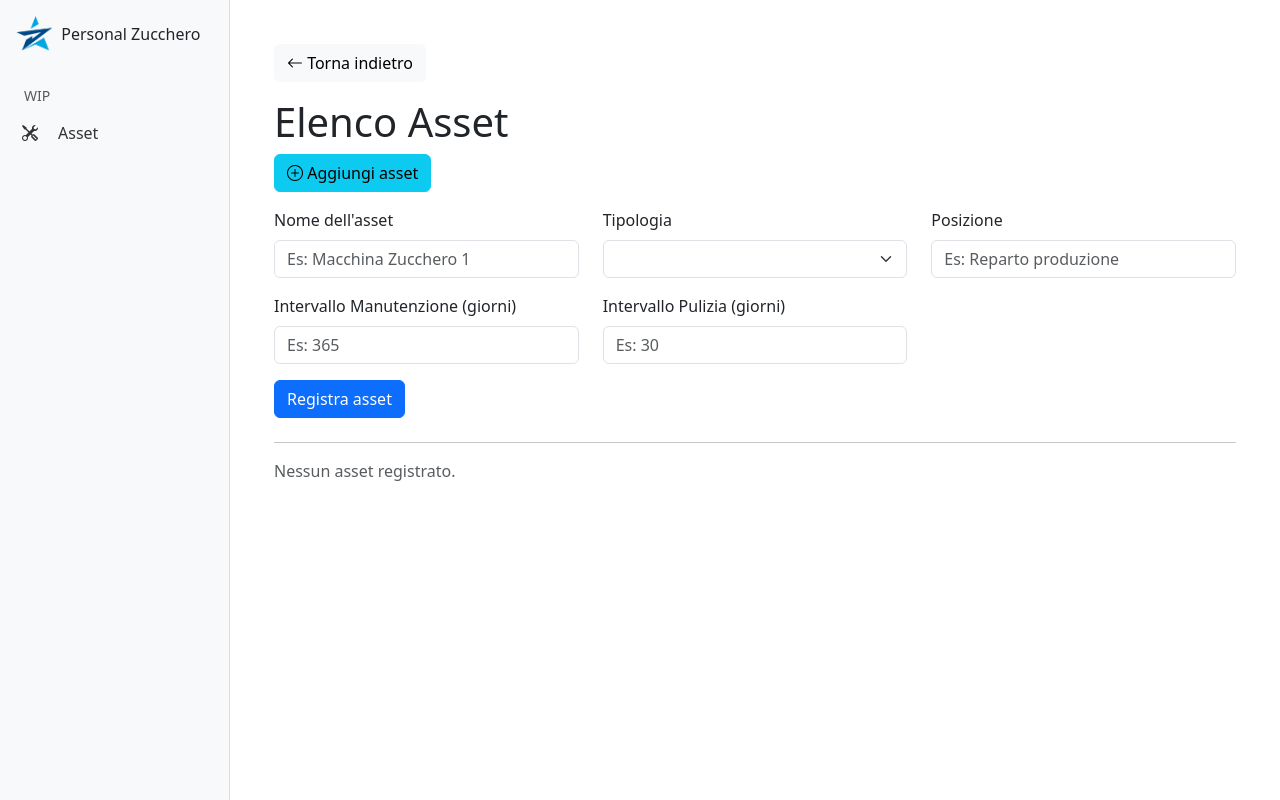
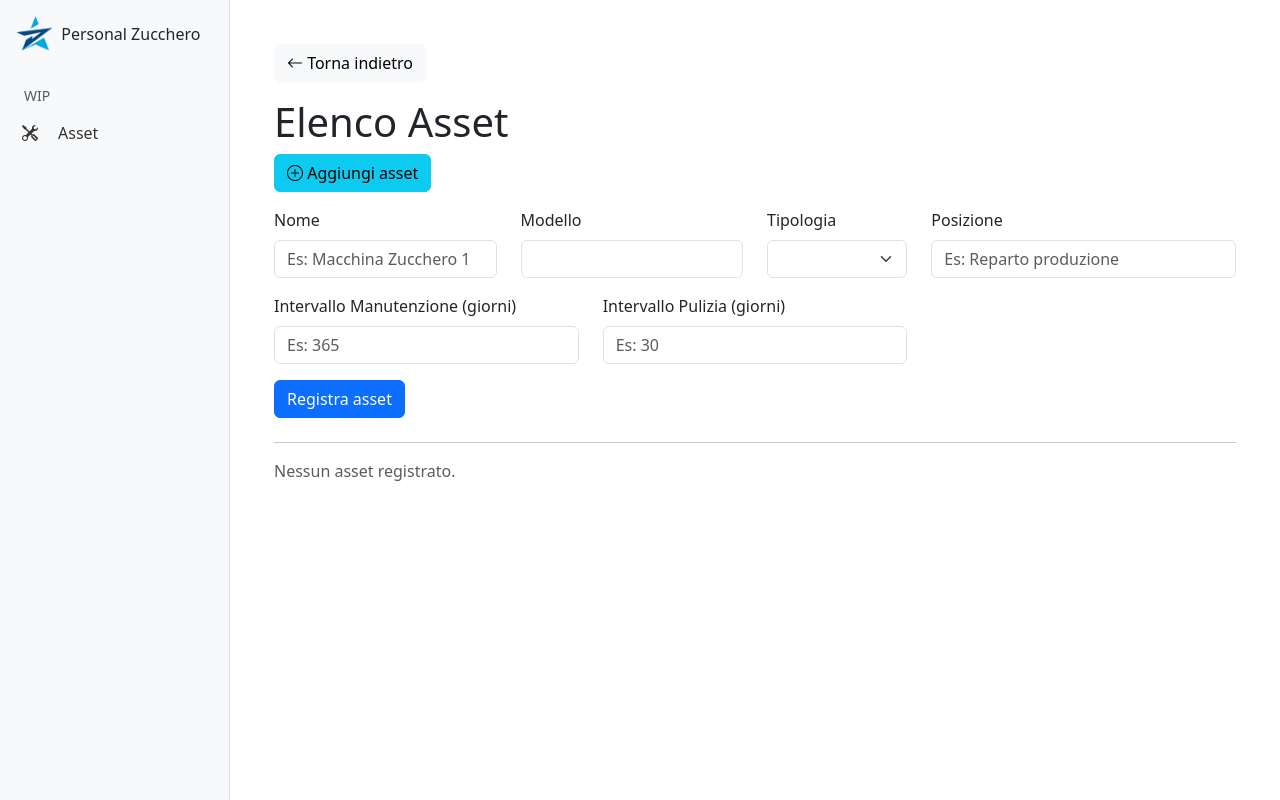
Before and after one commit to Nicolas-Personal-Zucchero/PZ-Web-Dashboard, a Flask app: page /wip/asset/ in a window 1280 px wide, after a click on "Aggiungi asset". Run offline with Flask 3, Linux system fonts and the light colour scheme; data that the repository does not hold is empty.

Commit message:
added modello to asset

```diff
--- a/app/routes/asset.py
+++ b/app/routes/asset.py
@@ -15,6 +15,7 @@ asset_collection = db.collection("asset")
 def asset():
     if request.method == "POST":
         nome = request.form.get("nome", "").strip()
+        modello = request.form.get("modello", "").strip()
         tipologia = request.form.get("tipologia", "").strip()
         posizione = request.form.get("posizione", "").strip()
         intervallo_manutenzione = request.form.get("intervallo_manutenzione", "").strip()
@@ -22,6 +23,7 @@ def asset():
 
         asset_collection.add({
                     "nome": nome,
+                    "modello": modello,
                     "tipologia": tipologia,
                     "posizione": posizione,
                     "intervallo_manutenzione": int(intervallo_manutenzione),
--- a/app/templates/wip/asset.html
+++ b/app/templates/wip/asset.html
@@ -17,11 +17,15 @@
     <div class="collapse mb-4" id="formAsset">
         <form method="POST">
             <div class="row mb-3">
-                <div class="col-md-4">
-                    <label for="nome" class="form-label">Nome dell'asset</label>
+                <div class="col-md-3">
+                    <label for="nome" class="form-label">Nome</label>
                     <input type="text" class="form-control" name="nome" id="nome" placeholder="Es: Macchina Zucchero 1" required>
                 </div>
-                <div class="col-md-4">
+                <div class="col-md-3">
+                    <label for="modello" class="form-label">Modello</label>
+                    <input type="text" class="form-control" name="modello" id="modello" required>
+                </div>
+                <div class="col-md-2">
                     <label for="selectTipologia" class="form-label">Tipologia</label>
                     <select class="form-select" name="tipologia" id="selectTipologia" required>
                         <option value="" disabled selected></option>
@@ -73,6 +77,14 @@
                 {% endfor %}
             </select>
         </div>
+        <div class="col-md-3">
+            <select class="form-select" id="posizioneFilter">
+                <option value="">Tutte le posizioni</option>
+                {% for t in entries|map(attribute='posizione')|unique %}
+                    <option value="{{ t }}">{{ t }}</option>
+                {% endfor %}
+            </select>
+        </div>
     </div>
 
     <div style="max-height: 500px; overflow-y: auto;">
@@ -81,10 +93,11 @@
             <li class="list-group-item static-header">
                 <div class="row">
                     <div class="col-md-2">Nome</div>
+                    <div class="col-md-2">Modello</div>
                     <div class="col-md-2">Tipologia</div>
                     <div class="col-md-2">Posizione</div>
-                    <div class="col-md-2">Int. Manutenzione</div>
-                    <div class="col-md-2">Int. Pulizia</div>
+                    <div class="col-md-1">Int. Manutenzione</div>
+                    <div class="col-md-1">Int. Pulizia</div>
                     <div class="col-md-1 text-end">Apri</div>
                     <div class="col-md-1 text-end">Elimina</div>
                 </div>
@@ -95,10 +108,11 @@
             <li class="list-group-item">
                 <div class="row">
                     <div class="col-md-2"><strong>{{ e.nome }}</strong></div>
+                    <div class="col-md-2">{{ e.modello }}</div>
                     <div class="col-md-2">{{ e.tipologia }}</div>
                     <div class="col-md-2">{{ e.posizione }}</div>
-                    <div class="col-md-2">{{ e.intervallo_manutenzione }}</div>
-                    <div class="col-md-2">{{ e.intervallo_pulizia }}</div>
+                    <div class="col-md-1">{{ e.intervallo_manutenzione }}</div>
+                    <div class="col-md-1">{{ e.intervallo_pulizia }}</div>
                     <div class="col-md-1 text-end">
                         <a href="/wip/asset/{{ e.id }}" class="btn btn-primary btn-sm">Apri</a>
                     </div>
@@ -124,20 +138,24 @@
 document.addEventListener("DOMContentLoaded", function () {
     const searchInput = document.getElementById('searchInput');
     const tipologiaFilter = document.getElementById('tipologiaFilter');
+    const posizioniFilter = document.getElementById('posizioniFilter');
     const items = document.querySelectorAll('#assetList tr');
 
     function filterAssets() {
         const searchText = searchInput.value.toLowerCase();
         const tipologia = tipologiaFilter.value.toLowerCase();
+        const posizione = posizioniFilter.value.toLowerCase();
 
         items.forEach(item => {
             const nome = item.children[0]?.textContent.toLowerCase() || '';
-            const tipo = item.children[1]?.textContent.toLowerCase() || '';
-            const posizione = item.children[2]?.textContent.toLowerCase() || '';
+            const modello = item.children[1]?.textContent.toLowerCase() || '';
+            const tipo = item.children[2]?.textContent.toLowerCase() || '';
+            const pos = item.children[3]?.textContent.toLowerCase() || '';
 
             const match =
                 nome.includes(searchText) &&
-                (tipologia === '' || tipo === tipologia);
+                (tipologia === '' || tipo === tipologia) &&
+                (posizione === '' || pos === posizione);
 
             item.style.display = match ? '' : 'none';
         });
```
